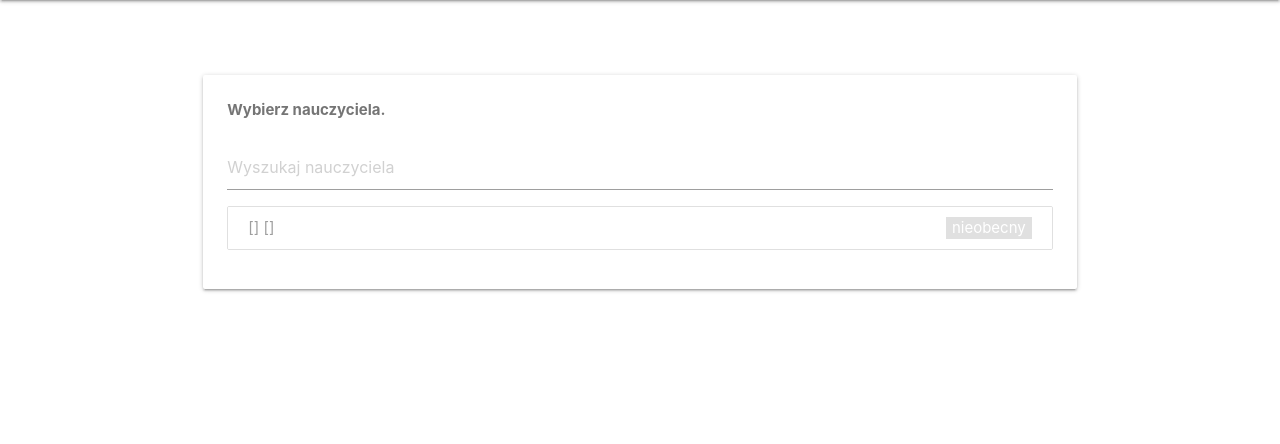
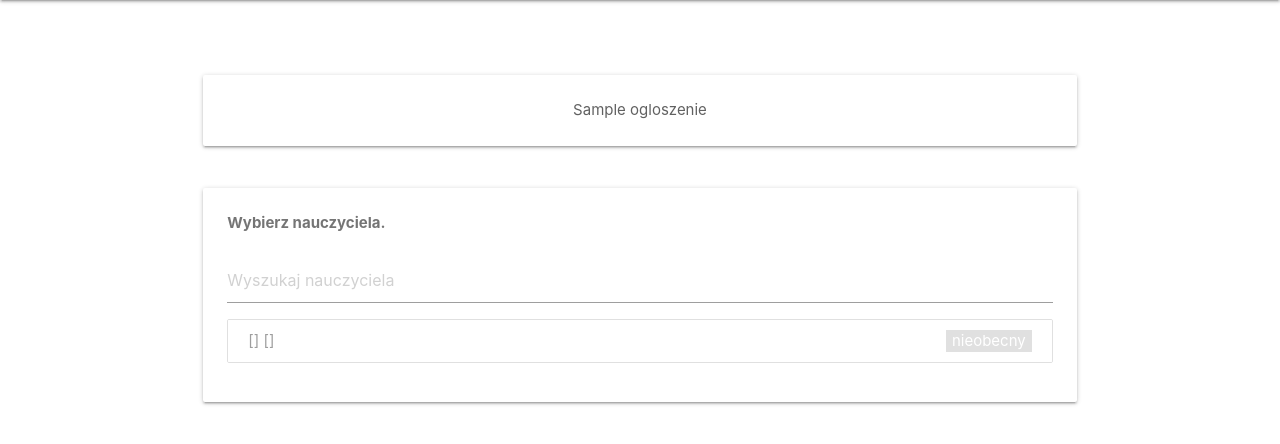
Before and after one commit to szkarpinski/staszic-zapisy, a Flask app: template main/templates/zapisy/index.html in a window 1280 px wide. Shown: the part 64-508 px from the top of the page. Run offline with Flask 2, Linux system fonts and the light colour scheme; the template is opened without the code that fills it: most values are stand-ins (such as "Sample title", 1, 10 or a date in 2020).

Commit message:
ogloszenie

```diff
--- a/main/templates/zapisy/index.html
+++ b/main/templates/zapisy/index.html
@@ -59,6 +59,18 @@
 
     <br/>
 
+    {% if ogloszenie|length > 0 %}
+        <div class="row">
+        <div class="col s12">
+            <div class="card white">
+                <div class="card-content center">
+                    <span class="grey-text text-darken-2">{{ ogloszenie }}</span>
+                </div>
+            </div>
+        </div>
+    </div>
+    {% endif %}
+
     <div class="row">
         <div class="col s12">
             <div class="card white">
```
